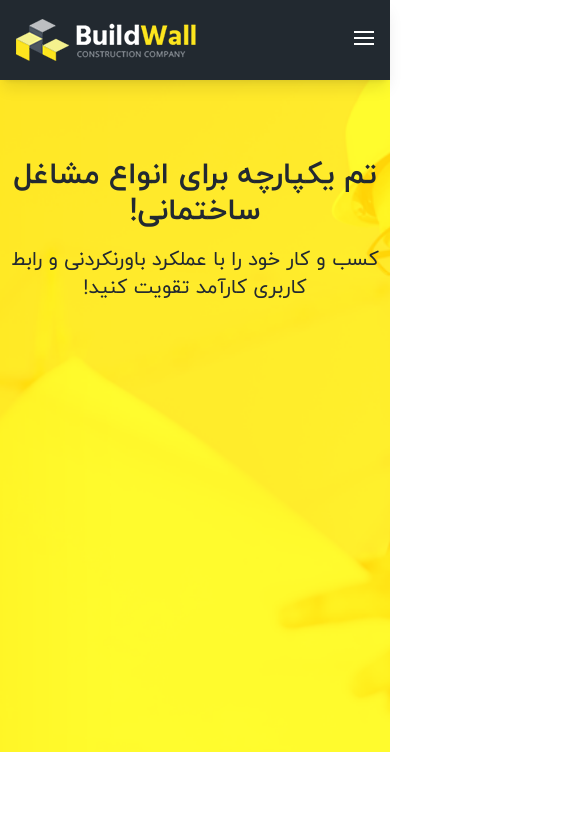
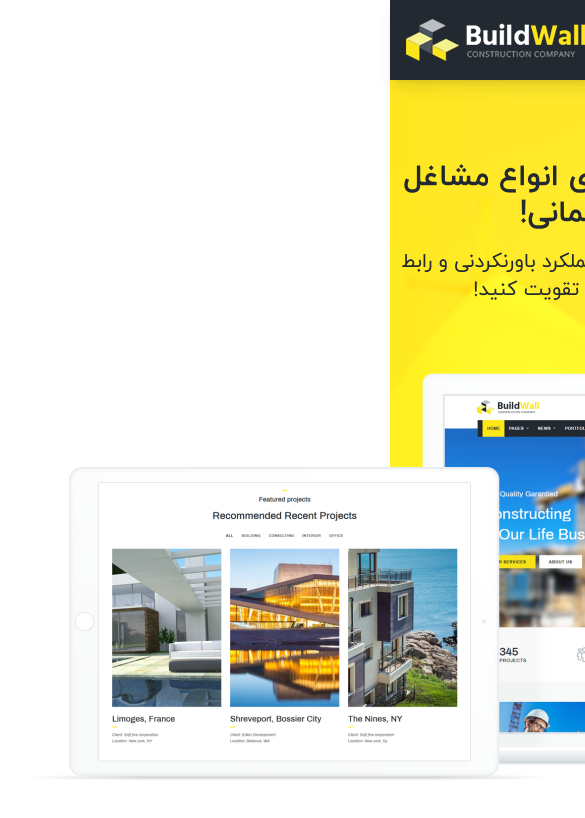
Before and after one commit to mahyarErshad/buildwall, a React (Vite) app: page / in a window 390 px wide. Shown: the top 818 px of the page, 585 px wide, since content can reach past the window. Built offline with nearby package versions, Linux system fonts and the light colour scheme.

Commit message:
Worked on responsive

```diff
--- a/src/Components/Body/HeroSection/HeroSection.jsx
+++ b/src/Components/Body/HeroSection/HeroSection.jsx
@@ -1,13 +1,14 @@
 import React from "react";
 import styles from "./styles.module.css";
-import headerImage from "../../../assets/images/headerFrontImage.webp"
+import headerImage from "../../../assets/images/headerFrontImage.webp";
 
 function HeroSection() {
   return (
     <section className={`${styles.wrapper} w-full h-full`}>
-      <article className="relative bottom-[28.125rem] mx-auto flex-center flex-col gap-4">
+      <article className="mx-auto pt-20 flex-center flex-col gap-4">
         <h1 className="font-bold text-3xl">تم یکپارچه برای انواع مشاغل ساختمانی!</h1>
         <p className="text-xl">کسب و کار خود را با عملکرد باورنکردنی و رابط کاربری کارآمد تقویت کنید!</p>
+        <img className="max-w-[73.125rem] mt-8" src={headerImage} alt="Hero Image" />
       </article>
     </section>
   );
--- a/src/Components/Body/HeroSection/styles.module.css
+++ b/src/Components/Body/HeroSection/styles.module.css
@@ -1,11 +1,10 @@
-.wrapper{
+.wrapper {
   background-image: url(../../../assets/images/headerBgImage.webp);
-    height: 60vh;
+  max-height: 55vh !important;
   background-size: auto 100%;
   background-position: top center;
   text-align: center;
   background-repeat: no-repeat;
   background-color: #ffe718;
-    padding-top: 33rem;
   margin-top: 5rem;
 }
```
Lines whose indentation alone changed are shown as unchanged.
